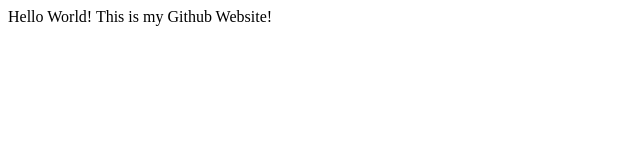
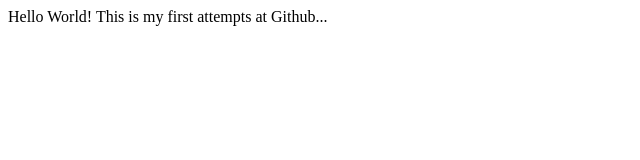
Before and after one commit to cameroncassidy1234/cameroncassidy1234.github.io, a plain HTML site: page index.html in a window 1280 px wide. Shown: the full height of the page, 0-640 px from the left. Drawn offline with Linux system fonts and the light colour scheme.

Commit message:
Update index.html

```diff
--- a/index.html
+++ b/index.html
@@ -4,11 +4,11 @@
 <head>
   <meta charset="utf-8">
   <meta name="viewport" content="width=device-width">
-  <title>Sample Github Home Page</title>
+  <title>Cameron's page</title>
 </head>
 
 <body>
-  Hello World! This is my Github Website!
+  Hello World! This is my first attempts at Github...
 </body>
 
 </html>
```
